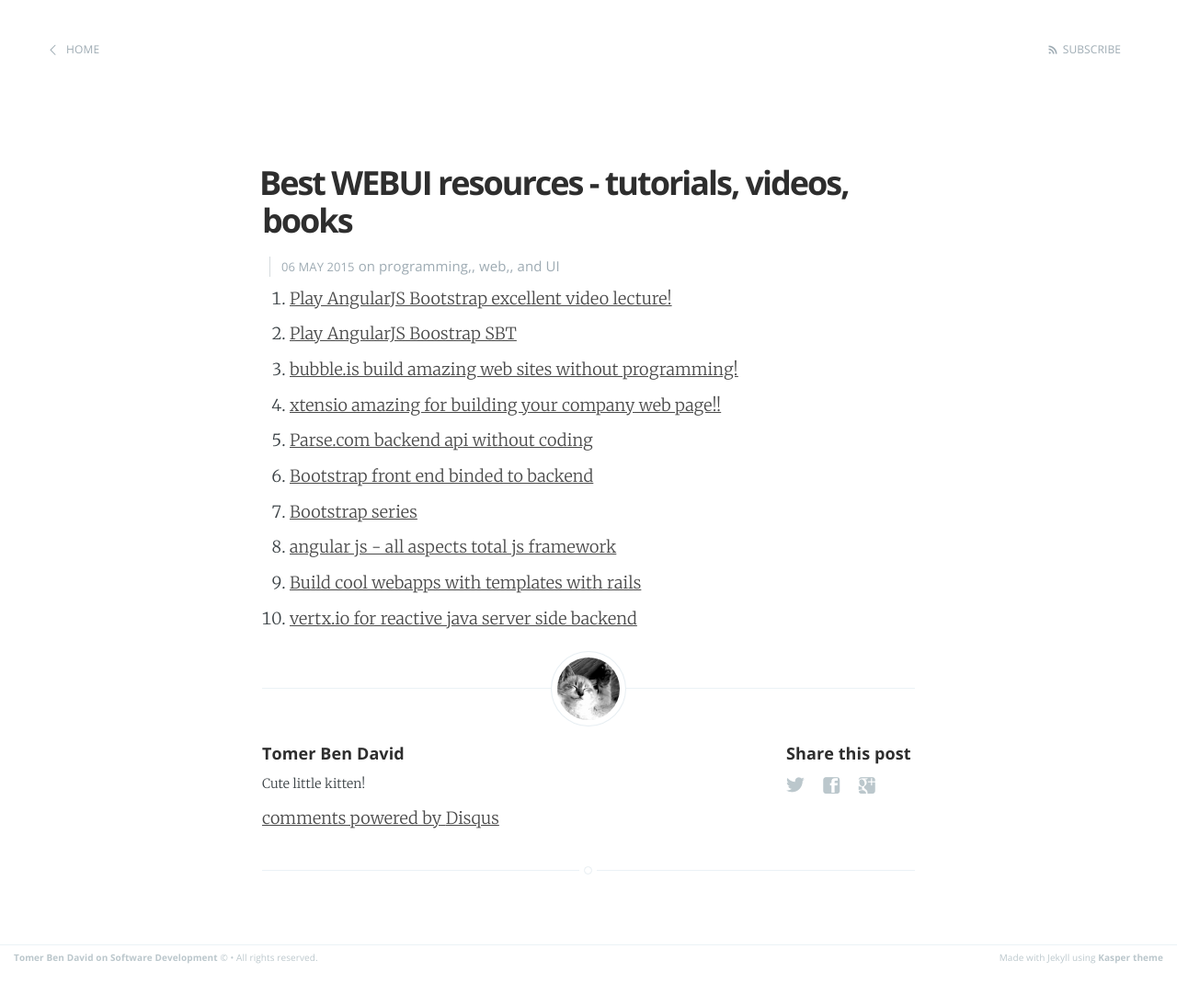
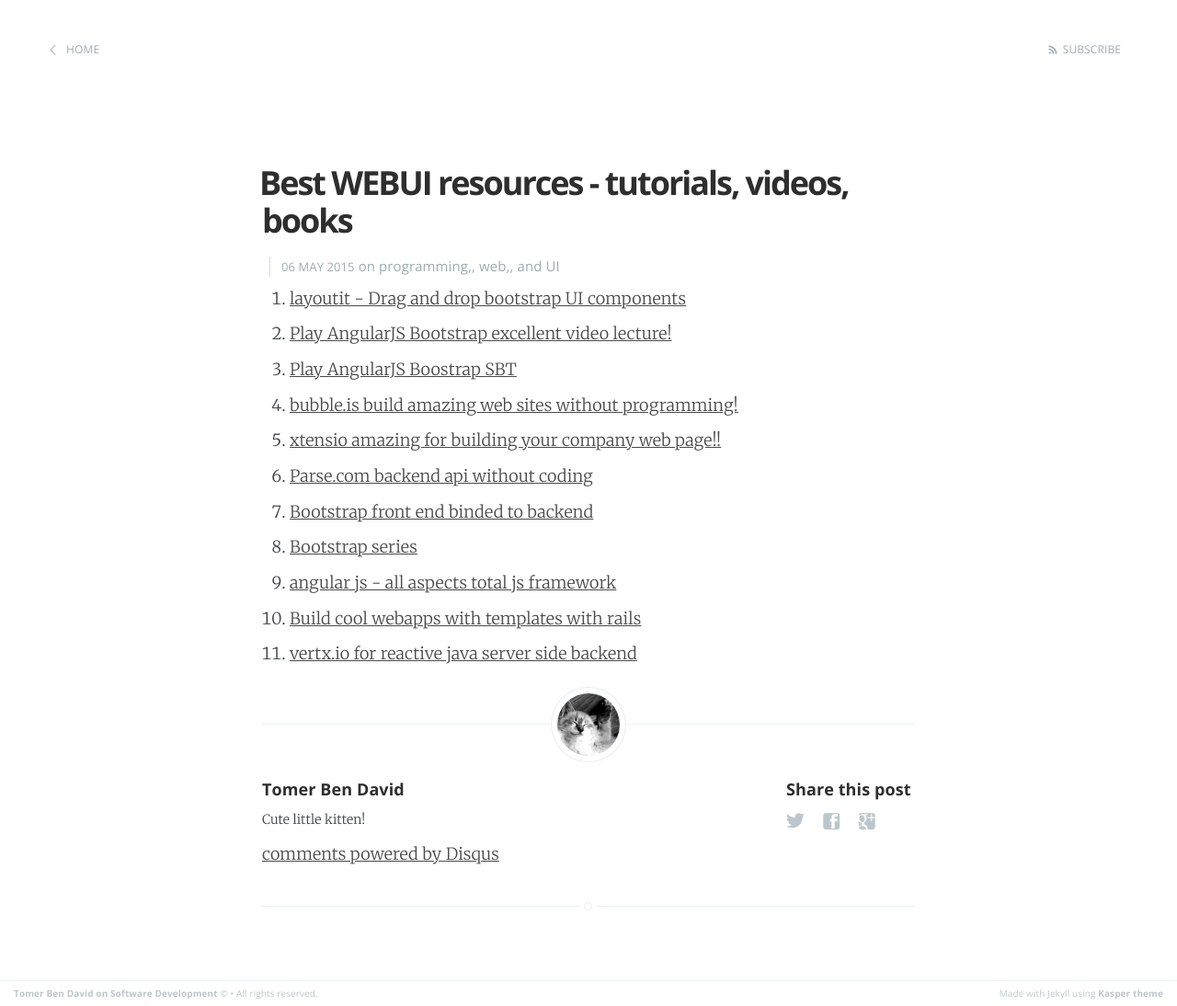
Before and after one commit to tomer-ben-david/tomer-ben-david.github.io.jekyll, a Jekyll site: the page built from _posts/2015-05-06-best-webui-resources-tutorials-videos-books.markdown, in a window 1280 px wide. Shown: the whole page at 92% size. Built offline with Jekyll 4.4.1, drawn with Linux system fonts in a browser that asks for light colours; Markdown is read by kramdown in place of the engine named in the settings; comment, search, counter and statistics services are not loaded; before the commit the page ends 1055 px from its top, so only the background shows below that.

Commit message:
+layoutit - Drag and drop bootstrap UI components

```diff
--- a/_posts/2015-05-06-best-webui-resources-tutorials-videos-books.markdown
+++ b/_posts/2015-05-06-best-webui-resources-tutorials-videos-books.markdown
@@ -5,6 +5,7 @@
 categories: programming, web, UI
 comments: true
 ---
+1. [layoutit - Drag and drop bootstrap UI components](http://www.layoutit.com/)
 1. [Play AngularJS Bootstrap excellent video lecture!](https://www.youtube.com/watch?v=qlBYcR60npU)
 1. [Play AngularJS Boostrap SBT](https://github.com/spass/spass)
 1. [bubble.is build amazing web sites without programming!](https://bubble.is/)
```
